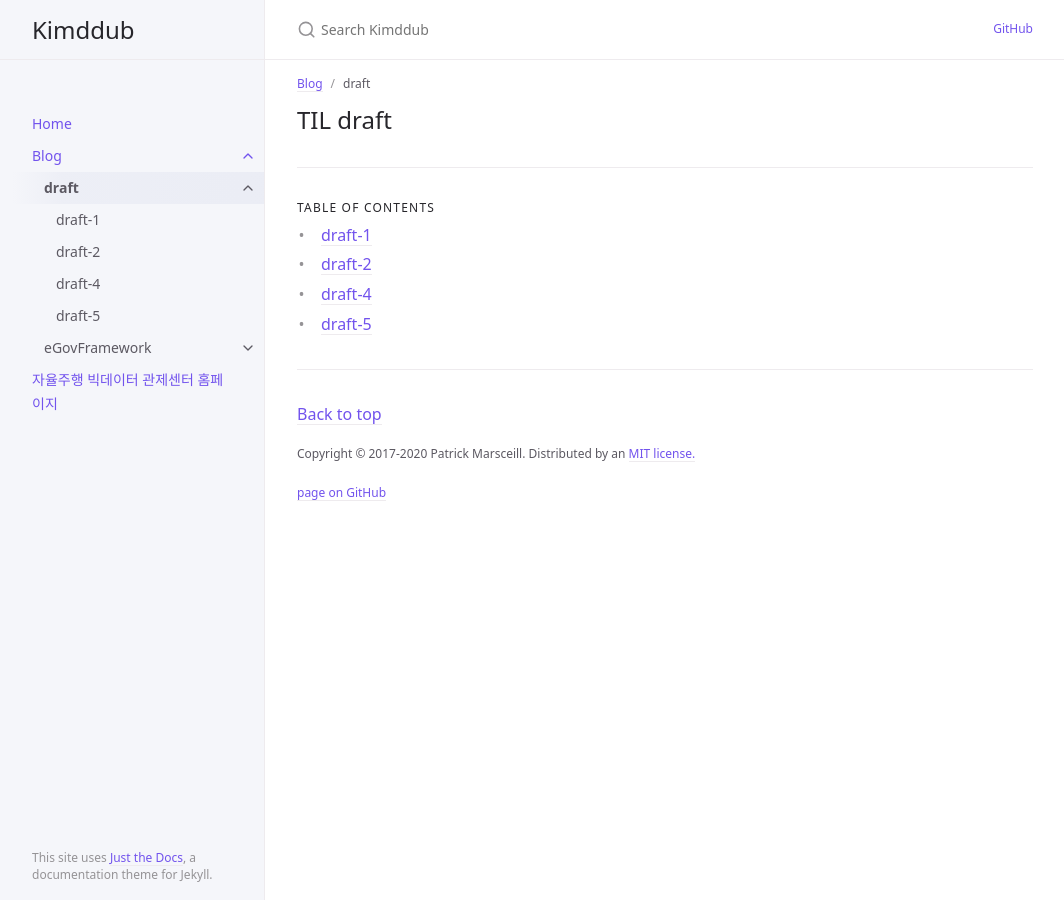
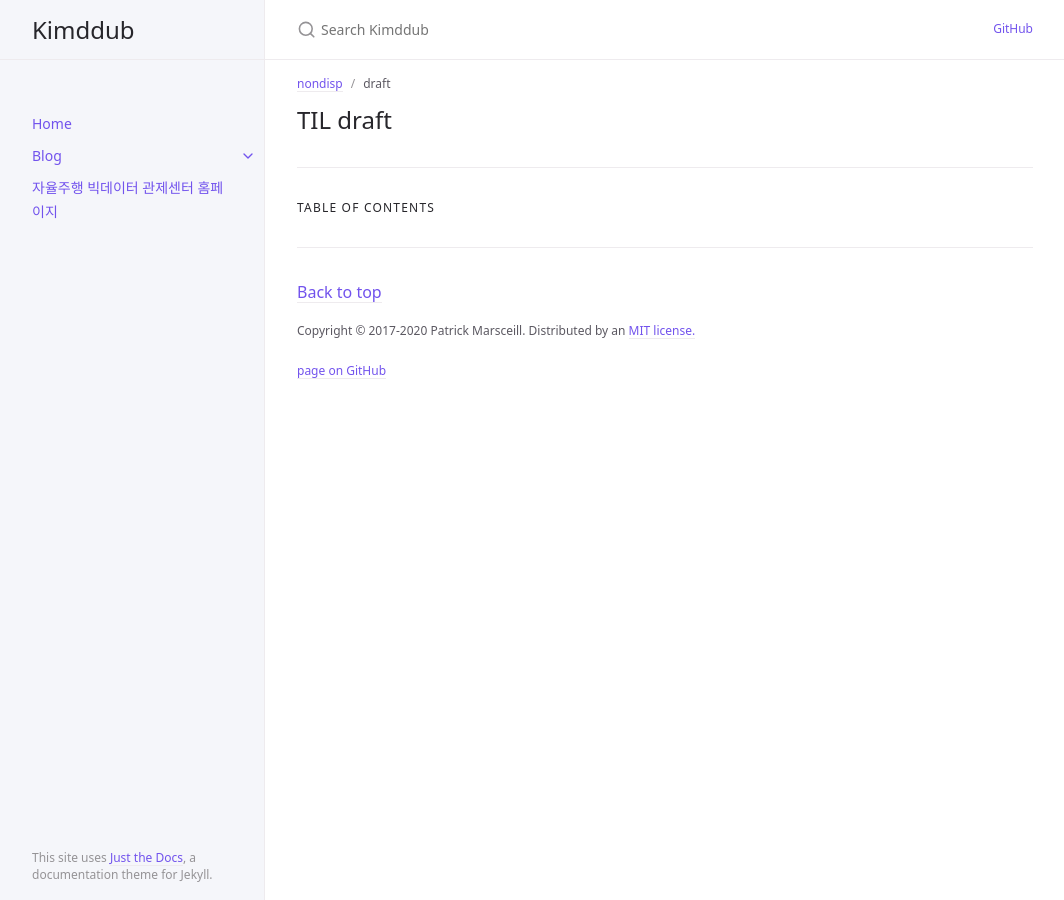
Before and after one commit to kimddub/kimddub.github.io, a Jekyll site: the page built from docs/blog/draft/draft.md, in a window 1280 px wide. Shown: the whole page, without its empty margins (107-1171 px from the left). Built offline with Jekyll 4.4.1, drawn with Linux system fonts in a browser that asks for light colours.

Commit message:
draft 수정

```diff
--- a/docs/blog/draft/draft.md
+++ b/docs/blog/draft/draft.md
@@ -1,9 +1,9 @@
 ---
 layout: default
 title: draft
-parent: Blog
+parent: nondisp
 has_children: true
-permalink: /docs/nondisp/draft
+permalink: /docs/blog/draft
 nav_order: 1
 ---
 # TIL draft
```
